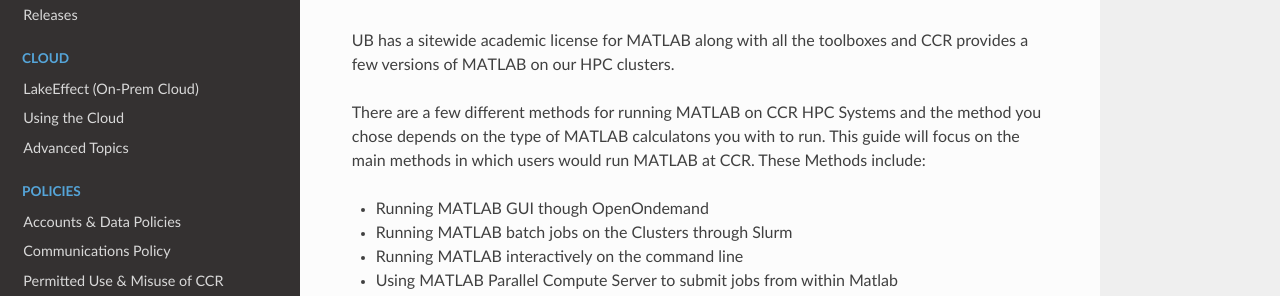
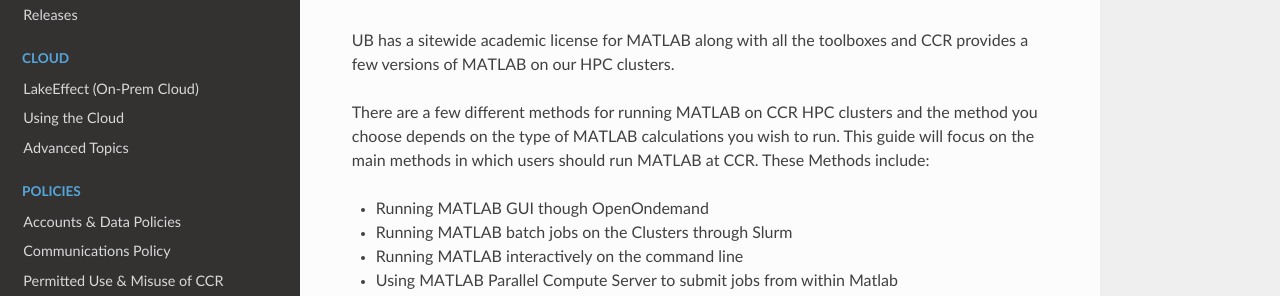
Before and after one commit to ubccr/ccrdocs, an MkDocs documentation site: the page built from pages/howto/matlab.md, in a window 1280 px wide and 900 px high. Shown: the part 131-427 px from the top of the window. Built offline with MkDocs 1.6.1, drawn with Linux system fonts in a browser that asks for light colours; nearby versions of some CDN libraries.

Commit message:
Update pages/howto/matlab.md
Co-authored-by: Dori Sajdak <djm29@buffalo.edu>

```diff
--- a/pages/howto/matlab.md
+++ b/pages/howto/matlab.md
@@ -2,7 +2,7 @@
 
 UB has a sitewide academic license for MATLAB along with all the toolboxes and CCR provides a few versions of MATLAB on our HPC clusters.
 
-There are a few different methods for running MATLAB on CCR HPC Systems and the method you chose depends on the type of MATLAB calculatons you with to run. This guide will focus on the main methods in which users would run MATLAB at CCR.
+There are a few different methods for running MATLAB on CCR HPC clusters and the method you choose depends on the type of MATLAB calculations you wish to run. This guide will focus on the main methods in which users should run MATLAB at CCR.
 These Methods include:
 
 - Running MATLAB GUI though OpenOndemand
```
